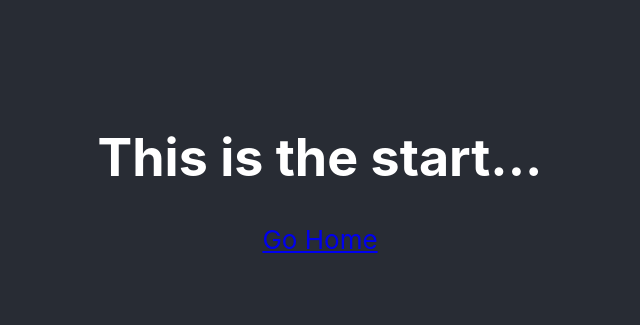
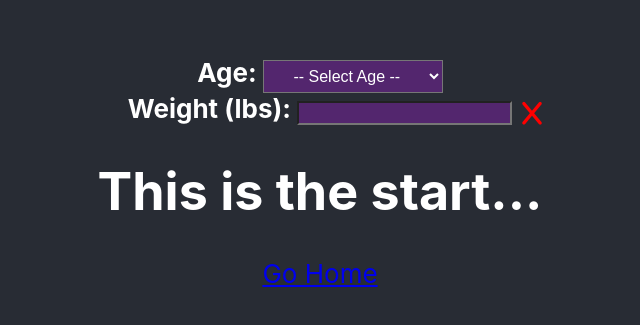
Before and after one commit to bbgabel/SmartEats, a React (Create React App) app: page /Start in a window 1280 px wide. Shown: the part 227-552 px from the top of the page, without its empty margins (320-960 px from the left). Built offline with nearby package versions, Linux system fonts and the light colour scheme.

Commit message:
some start updates ;-)

```diff
--- a/src/components/Start.css
+++ b/src/components/Start.css
@@ -1,8 +1,4 @@
 .Start {
-    text-align: center;
-}
-
-.Start-header {
     background-color: #282c34;
     min-height: 100vh;
     display: flex;
@@ -12,3 +8,38 @@
     font-size: calc(10px + 2vmin);
     color: white;
 }
+
+.dropdown {
+    background-color: #53266e;
+    color: white;
+    padding: 6px;
+    font-size: 16px;
+    width: 180px;
+    text-align: center;
+}
+
+.desc {
+    font-weight: bold;
+    flex: 0;
+}
+
+.textbox {
+    background-color: #53266e;
+    color: white;
+    font-size: 16px;
+
+}
+
+.green {
+    color: rgb(156, 240, 156);
+    position: absolute;
+    margin-left: 10px;
+    margin-top: 15px;
+}
+
+.red {
+    color: rgb(255, 0, 0);
+    position: absolute;
+    margin-left: 10px;
+    margin-top: 7px;
+}
--- a/src/components/Start.js
+++ b/src/components/Start.js
@@ -1,14 +1,75 @@
-import React from 'react';
+import React, { useState } from 'react';
 import { Link } from 'react-router-dom';
 import './Start.css';
 
 export default function Start() {
+
+    const [selectedAge, setSelectedAge] = useState("");
+    const [weight, setWeight] = useState("");
+    const [valid, setValid] = useState(false);
+
+    const handleAgeChange = (event) => {
+    setSelectedAge(event.target.value);
+  };
+
+    const handleWeightChange = (event) => {
+        const input = event.target.value;
+        const newInput = parseInt(input);
+
+        if (!isNaN(newInput) && newInput >= 80 && newInput <= 300) {
+            setWeight(newInput);
+            setValid(true);
+        } else {
+            setWeight(input);
+            setValid(false);
+        }
+    }
+
+
+
+  const ageOptions = [];
+  for (let age = 12; age <= 80; age++) {
+    ageOptions.push(age);
+  }
+
     return (
         <div class="Start">
-            <header class="Start-header">
-                <h1>This is the start...</h1>
-                <Link to="/">Go Home</Link>
-            </header>
+
+            <div className="desc">
+                <label className="desc">Age:      </label>
+                <select value={selectedAge} onChange={handleAgeChange} className="dropdown">
+                <option value="">-- Select Age --</option>
+                {ageOptions.map((age) => (
+                <option> {age} </option>
+                ))}
+                </select>
+                {selectedAge && (
+                    <label>
+                    <i className="fas fa-check fa-xl green"></i>
+                    </label>
+                )}
+            </div>
+
+            <div className="weight">
+                <label className="desc">Weight (lbs):      </label>
+                <input
+                className="textbox"
+                type="text"
+                value={weight}
+                onChange={handleWeightChange}
+                />
+                {!valid ? (
+                    <i className="fas fa-x fa-l red"></i>
+                ) : (
+                    <i className="fas fa-check fa-xl green"></i>
+                )}
+            </div>
+
+
+
+
+            <h1>This is the start...</h1>
+            <Link to="/">Go Home</Link>
         </div>
     )
 }
```
